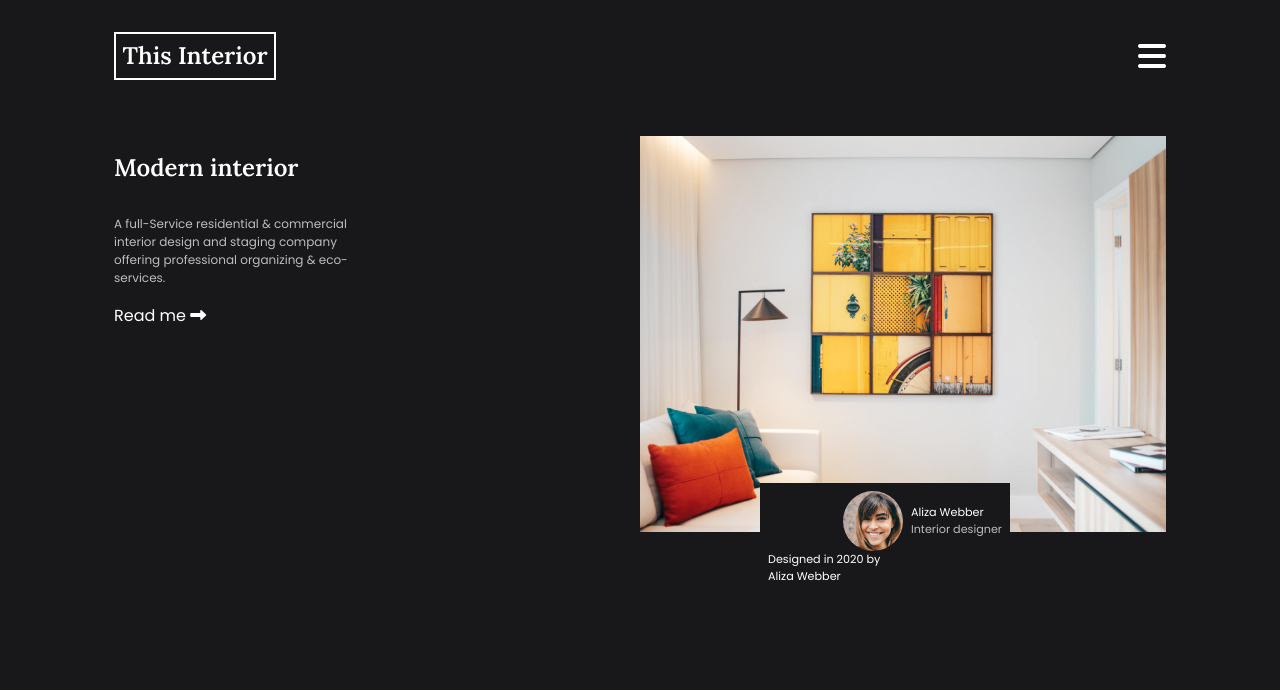
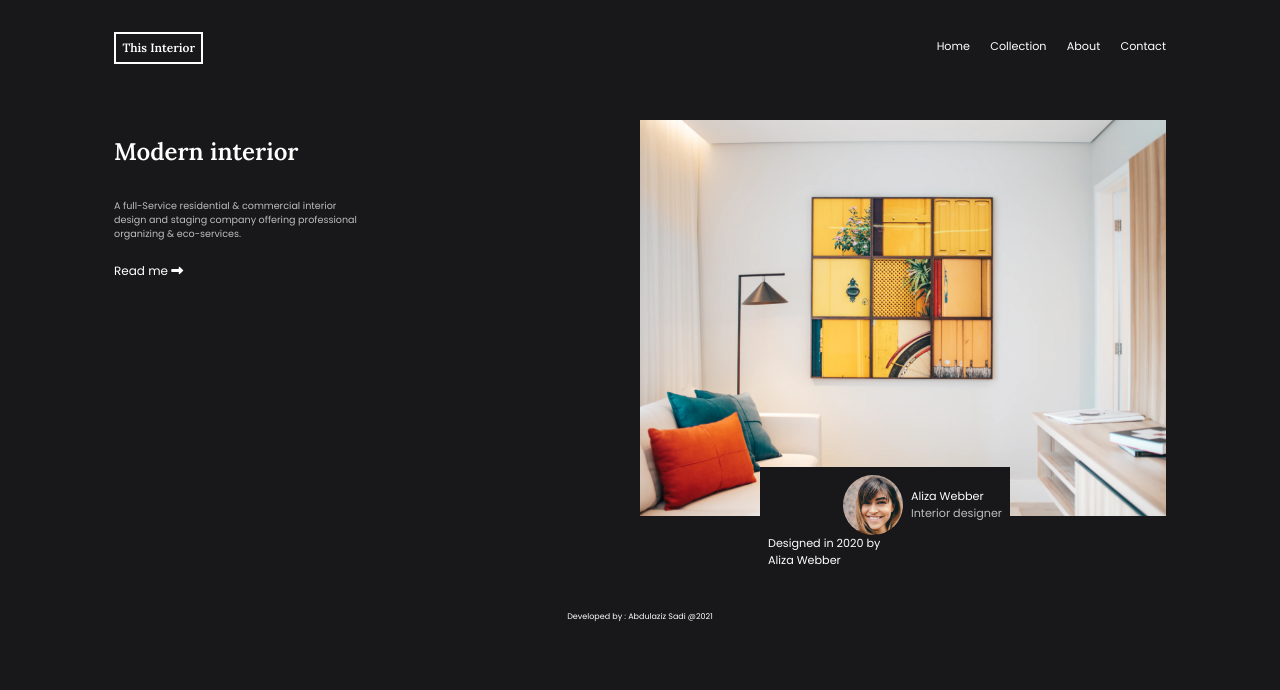
Before and after one commit to kitindi/interior-consultant-challenge, a plain HTML site: page index.html in a window 1280 px wide. Drawn offline with Linux system fonts and the light colour scheme.

Commit message:
desktop menu

```diff
--- a/index.html
+++ b/index.html
@@ -15,9 +15,19 @@
   </head>
   <body>
     <header>
-      <div class="container">
+        <div class="container">
+            <div class="desktop_nav">
+              <h1 class="logo">This Interior</h1>
+              <ul class="desktop_menu">
+                <li class="menu_item"><a href="#" class="menu_link">Home</a></li>
+                <li class="menu_item"><a href="#" class="menu_link">Collection</a></li>
+                <li class="menu_item"><a href="#" class="menu_link">About</a></li>
+                <li class="menu_item"><a href="#" class="menu_link">Contact</a></li>
+              </ul>
+
+            </div>
         <div class="header_nav">
-          <h1 class="logo" id="logo">This Interior</h1>
+          <h1 class="logo">This Interior</h1>
           <div class="button_toggle"><i class="fas fa-bars fa-2x" id="fa-bars"></i><i class="fas fa-times fa-2x hide" id="fa-times"></i></div>
         </div>
         <ul class="menu" id="menu">
@@ -58,6 +68,9 @@
         </div>
       </div>
     </section>
+    <footer>
+      <p>Developed by : Abdulaziz Sadi @2021</p>
+    </footer>
     <script src="./Js/main.js"></script>
   </body>
 </html>
--- a/styles.css
+++ b/styles.css
@@ -27,7 +27,9 @@ ul{
 header{
     padding: 2rem 0;
 }
-
+.desktop_nav{
+    display: none;
+}
 .header_nav{
     display: flex;
     justify-content: space-between;
@@ -71,7 +73,33 @@ header{
 color: white;
  font-size: 1.2em;
 }
-
+@media(min-width:760px){
+ .header_nav{
+     display: none;
+ }
+ .desktop_nav{
+    display: block;
+    display: flex;
+    justify-content: space-between;
+}
+ .desktop_nav .logo{
+     font-size:.75em;
+ }
+ .desktop_menu li{
+    display: inline-block;
+    margin-right: 1rem;
+ }
+ .desktop_menu li:last-child{
+     margin-right: 0;
+ }
+ .desktop_menu li a{
+     font-size: .7em;
+     color: white;
+ }
+ .desktop_nav .logo{
+     color: white;
+ }
+}
 
 
 /* HERO STYLING */
@@ -156,12 +184,21 @@ img{
 }
 .hero__text{
     max-width: 250px;
-    font-size:.75em;
+    font-size:.6em;
 }
 .hero_link{
-    font-size: 1em;
+    font-size: .75em;
 }
 .name, .role, .desc{
     font-size: .7em;
 }
 }
+
+/* footer */
+
+footer{
+    text-align: center;
+    color: white;
+    padding: 4rem;
+    font-size: .5em;
+}
```
